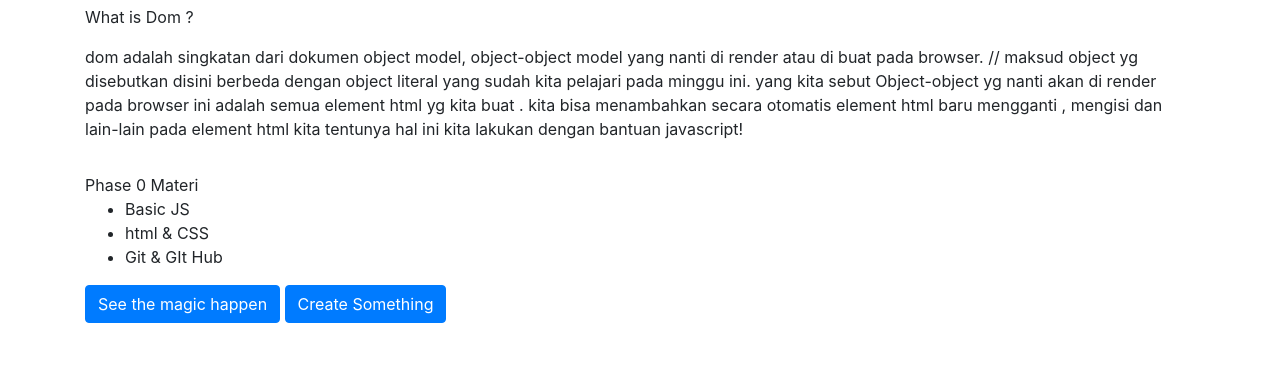
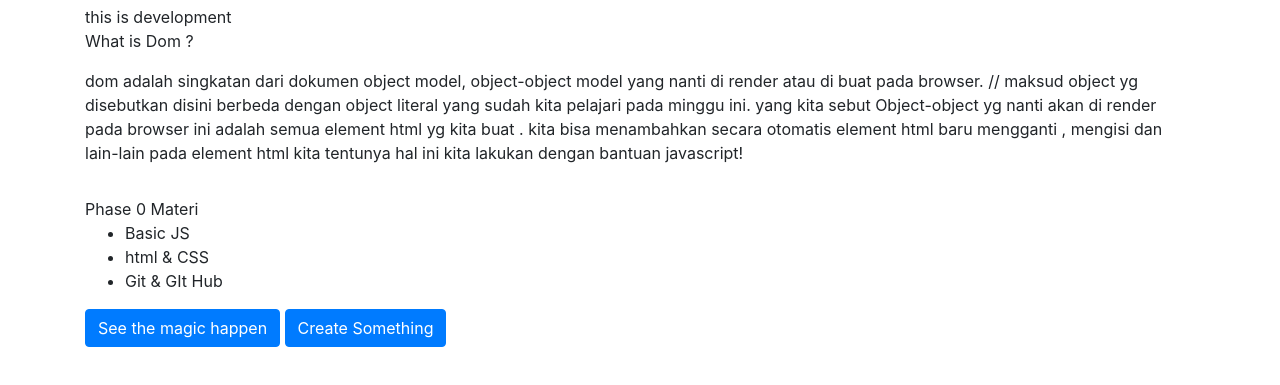
Before and after one commit to fadilhakim/dom2, a plain HTML site: page index.html in a window 1280 px wide. Shown: the part 59-444 px from the top of the page. Drawn offline with nearby package versions, Linux system fonts and the light colour scheme.

Commit message:
first commit development

```diff
--- a/index.html
+++ b/index.html
@@ -18,6 +18,7 @@
     </nav>
 
     <div class="container">
+            this is development
             <p>What is Dom ?</p>
             dom adalah singkatan dari dokumen object model,
             object-object model yang nanti di render atau di buat pada browser.
```
